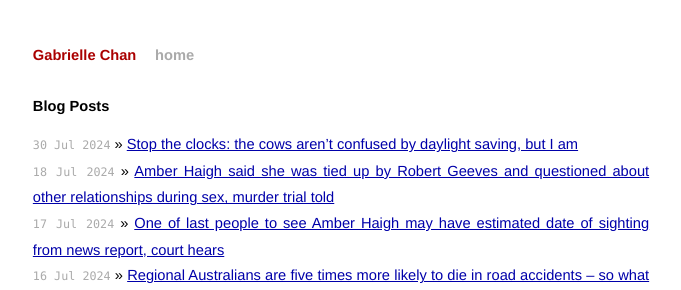
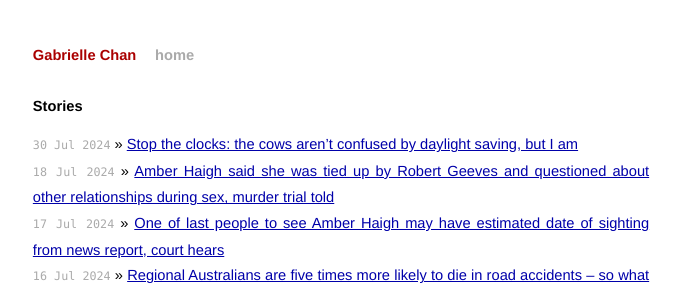
Before and after one commit to harry-hart/gabriellechan.com, a Jekyll site: the page built from index.md, in a window 1280 px wide and 900 px high. Shown: the top 290 px of the window, without its empty margins (299-980 px from the left). Built offline with Jekyll 4.4.1, drawn with Linux system fonts in a browser that asks for light colours.

Commit message:
Changed blog posts to stories

```diff
--- a/index.md
+++ b/index.md
@@ -3,7 +3,7 @@ layout: default
 ---
 
 <div id="home">
-  <h1>Blog Posts</h1>
+  <h1>Stories</h1>
   <ul class="stories">
     {% for story in site.data.stories %}
       <li><span>{{ story.date | date_to_string }}</span> &raquo; <a href="https://www.theguardian.com{{ story.link }}">{{ story.title }}</a></li>
```
